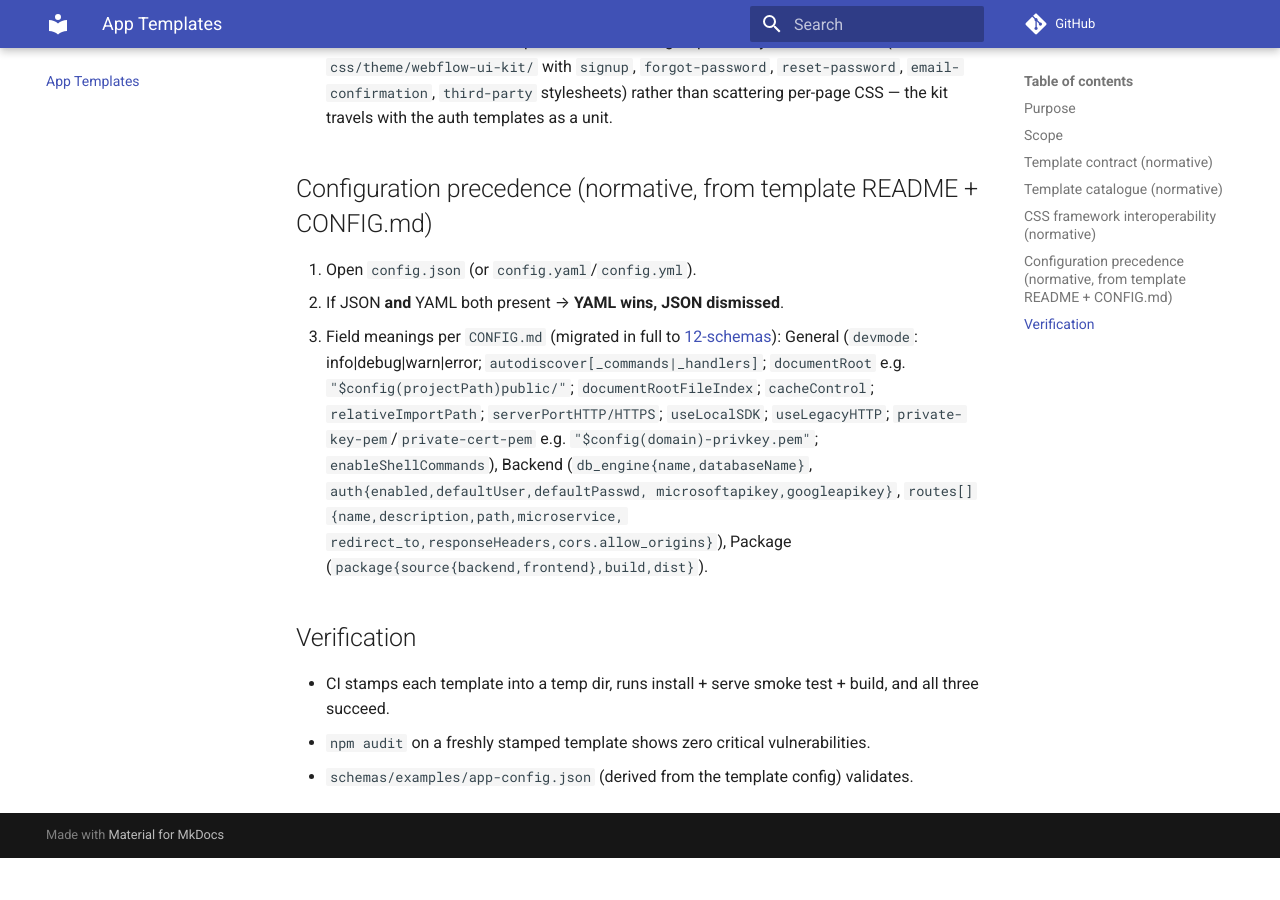
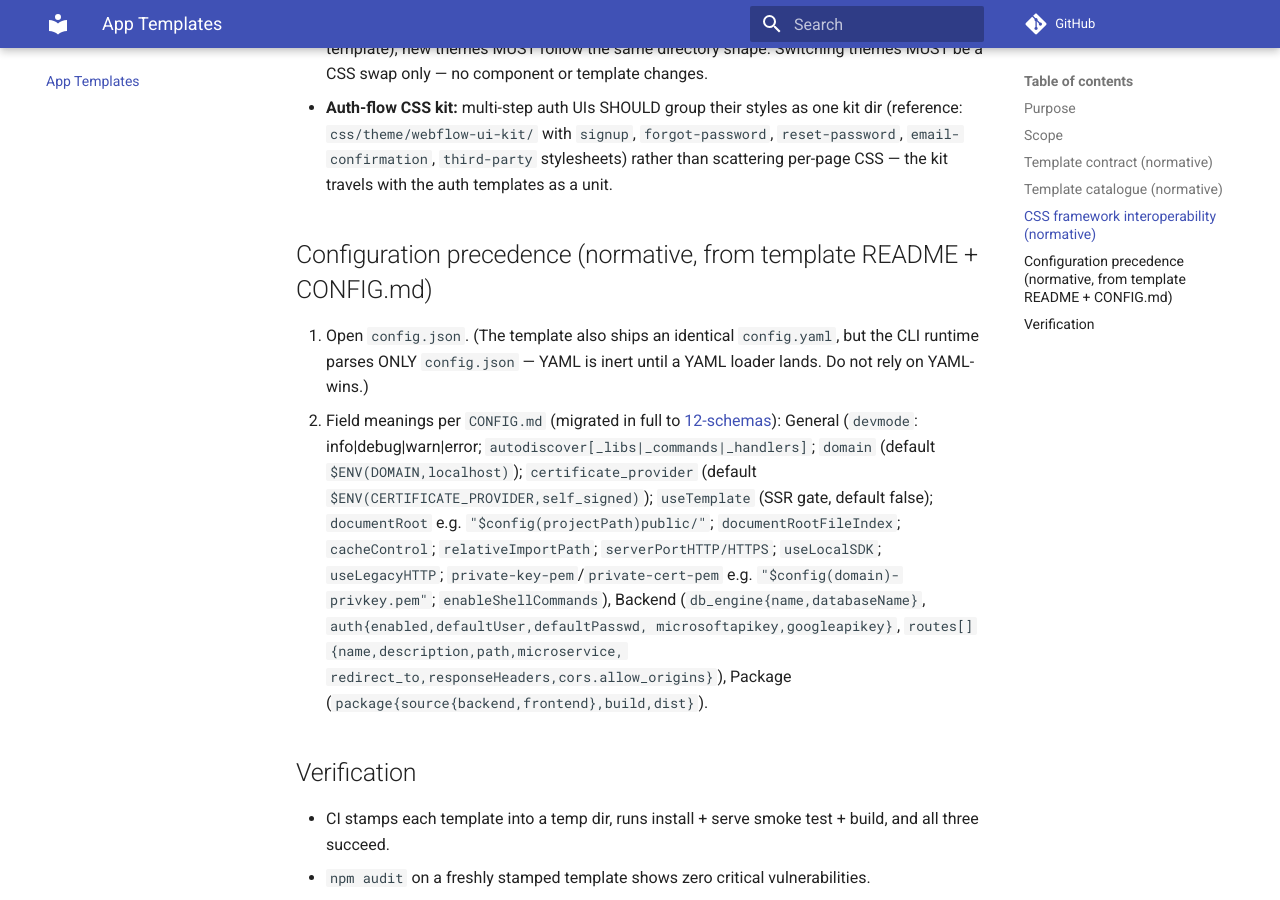
Before and after one commit to QCObjects/product-specs, an MkDocs documentation site: the page built from docs/07-app-templates.md, in a window 1280 px wide and 900 px high, scrolled down 3041 px. Built offline with MkDocs 1.6.1 and Material for MkDocs 9.7.7, drawn with Linux system fonts in a browser that asks for light colours; comment, search, counter and statistics services are not loaded; before the commit the page ends 3899 px from its top, so only the background shows below that; some of the changed text lies outside the part shown.

Commit message:
fix: 07 accuracy (yaml inert, embedded templates, missing keys, env example)

```diff
--- a/docs/07-app-templates.md
+++ b/docs/07-app-templates.md
@@ -21,8 +21,8 @@ semantics: [06-app-structure](./06-app-structure.md); widgets: [04-sdk](./04-sdk
   component, one backend route call, offline shell (service worker), and
   one form with validation.
 - Template `config.json` MUST use `$ENV(...)` for every secret/host and
-  `$config(...)` for derived paths; a committed `.env.example` MUST document
-  each variable.
+  `$config(...)` for derived paths; a committed `.env.example` SHOULD document
+  each variable (the canonical template does not ship one — add it per app).
 - CLI `src/templates/pwa` is the minimal shell; `src/templates/apps` are
   fuller starters. Both MUST track the [06-app-structure](./06-app-structure.md)
   layout; any layout change MUST update templates in the same release.
@@ -43,7 +43,7 @@ semantics: [06-app-structure](./06-app-structure.md); widgets: [04-sdk](./04-sdk
 | `qcobjectsnewapp` (`v2.4.40-ts`) | `--pwa` / default | `QuickCorp/qcobjects-new-app` (public) | Reference PWA starter + integration testbed (`demo-tests/`) | stable, canonical |
 | `qcobjects-ecommerce-amp` (`v0.0.7`) | `--amp` | private GitLab | AMP storefront starter | stable |
 | `qcobjectsnewphp` (`v1.0.35`) | `--php` | private GitLab | PHP-backend PWA starter | stable |
-| CLI `src/templates/pwa` + `src/templates/apps` | built-in | `qcobjects-cli` repo | Minimal embedded shell (`sw.js`, `spa-local.*`) — fallback when npm is unreachable | stable |
+| CLI `src/templates/pwa` + `src/templates/apps` | built-in | `qcobjects-cli` repo | Minimal embedded assets (`sw.js` for `generate-sw`, `spa-local.*`, cert helpers) — NOT a `create` fallback (`create` always `npm i`s the template package) | stable |
 | `create-qcobjects` (`v2.0.13`) | `npx` initializer | `QCObjects/create-qcobjects` (private) | Standalone creation tool | stable |
 | any npm package | `--custom <name>` | author-provided | Custom layouts per [05-cli](./05-cli.md) § Custom templates | stable mechanism |
 | `QCObjects-App-Templates/*` boilerplates | `--custom <name>` | `QCObjects-App-Templates` org (public): `qcobjects-swipper-template` (swiper/slider showcase), `qcobjects-boilerplate-{pwa,tailwind,tabs-spa,dashboard,hello-world}-template` (all `v1.0.0`) | Minimal starters by concern | stable, convention-compliant |
@@ -97,10 +97,13 @@ The framework is CSS-agnostic: it ships plain CSS (SDK `src/css`, template
 
 ## Configuration precedence (normative, from template README + CONFIG.md)
 
-1. Open `config.json` (or `config.yaml`/`config.yml`).
-2. If JSON **and** YAML both present → **YAML wins, JSON dismissed**.
-3. Field meanings per `CONFIG.md` (migrated in full to [12-schemas](./12-schemas.md)):
-   General (`devmode`: info|debug|warn|error; `autodiscover[_commands|_handlers]`;
+1. Open `config.json`. (The template also ships an identical `config.yaml`, but
+   the CLI runtime parses ONLY `config.json` — YAML is inert until a YAML
+   loader lands. Do not rely on YAML-wins.)
+2. Field meanings per `CONFIG.md` (migrated in full to [12-schemas](./12-schemas.md)):
+   General (`devmode`: info|debug|warn|error; `autodiscover[_libs|_commands|_handlers]`;
+   `domain` (default `$ENV(DOMAIN,localhost)`); `certificate_provider` (default
+   `$ENV(CERTIFICATE_PROVIDER,self_signed)`); `useTemplate` (SSR gate, default false);
    `documentRoot` e.g. `"$config(projectPath)public/"`; `documentRootFileIndex`;
    `cacheControl`; `relativeImportPath`; `serverPortHTTP/HTTPS`; `useLocalSDK`;
    `useLegacyHTTP`; `private-key-pem`/`private-cert-pem` e.g.
```
